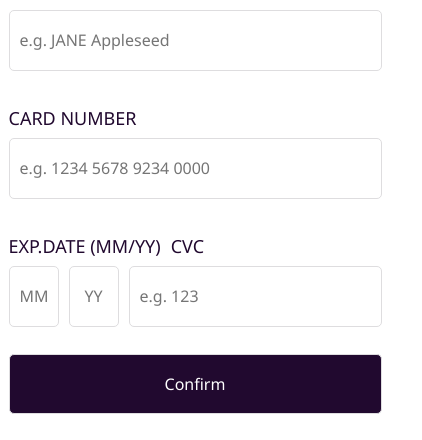
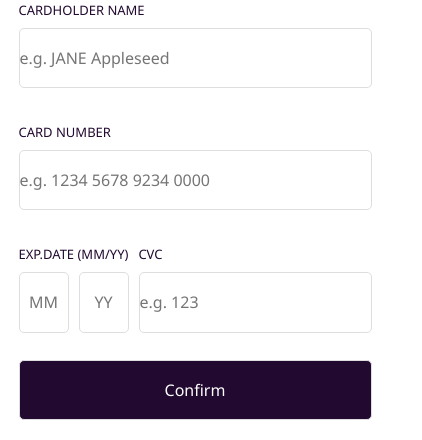
Before and after one commit to IbrahimAtifSanoosi/interactive-card-details-form, a plain HTML site: page index.html in a window 390 px wide. Shown: the part 433-873 px from the top of the page, 422 px wide, since content can reach past the window. Drawn offline with Linux system fonts and the light colour scheme.

Commit message:
Add files via upload

```diff
--- a/css/template.css
+++ b/css/template.css
@@ -57,7 +57,7 @@ body {
     display: flex;
     justify-content: center;
     align-items: center;
-    height: 100vh;
+    margin: 20px auto;
 }
 
 .template .container {
@@ -70,16 +70,14 @@ body {
 
     .template .container {
         flex-direction: column;
-        justify-content: center;
     }
 }
 
 /* Start Form Part */
 .template form {
-    display: flex;
-    flex-direction: column;
+    display: grid;
+    align-items: center;
     justify-content: center;
-    padding: 20px;
 }
 
 .template form .field {
@@ -99,10 +97,18 @@ label {
     font-weight: var(--font-weight);
 }
 
+@media(max-width: 767px) {
+
+    label,
+    input {
+        font-size: 13px;
+    }
+}
+
 input {
     color: var(--Light-grayish-violet);
     font-size: var(--input-font-size);
-    padding: 20px 10px;
+    padding: 20px 0px;
     border-radius: 5px;
     border: 1px solid var(--Light-grayish-violet);
     cursor: pointer;
@@ -169,7 +175,6 @@ input:focus {
     display: grid;
     align-items: center;
     justify-content: center;
-
     position: relative;
 }
 
```
